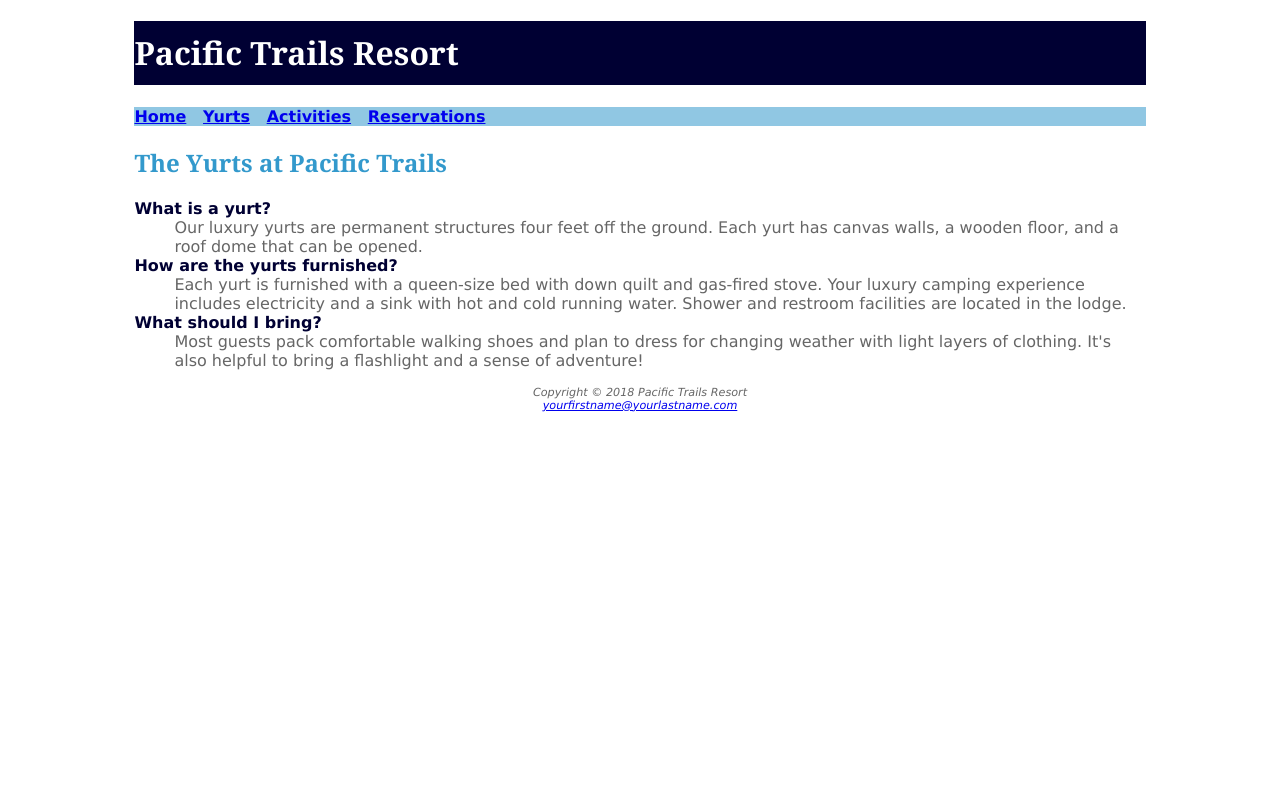
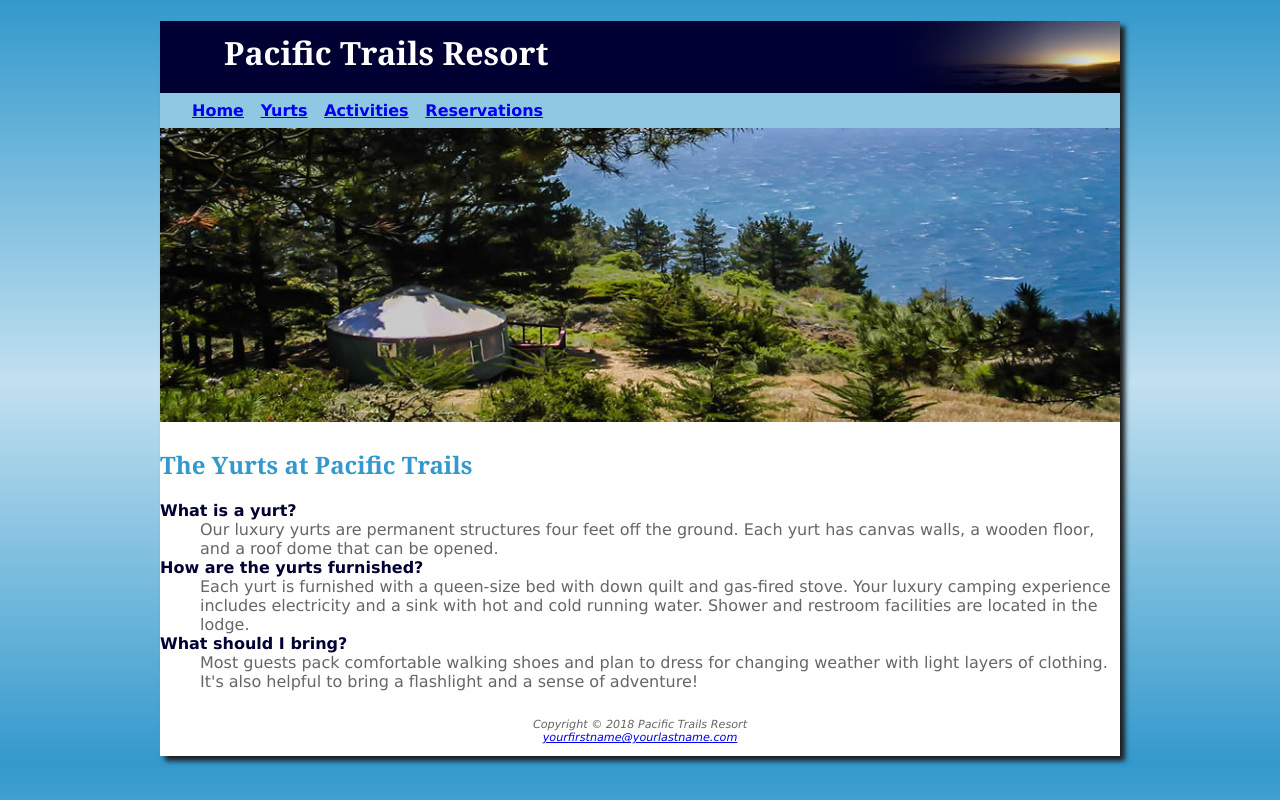
Before and after one commit to 44144-Sp22/ch4casestudy-PaigeBerry, a plain HTML site: page yurts.html in a window 1280 px wide. Drawn offline with Linux system fonts and the light colour scheme.

Commit message:
Berry Ch4 CaseStudy

```diff
--- a/pacific.css
+++ b/pacific.css
@@ -1,29 +1,92 @@
-body { background-color: #FFFFFF;
+body {
+  background-color: #3399CC;
   color: #666666;
+  background-image: linear-gradient(to bottom, #3399CC, #C2E0F0, #3399CC);
+  padding-left: 2em;
+  padding-right: 2em;
+  display: block;
   font-family: Verdana, Arial, sans-serif;
 }
-header { background-color: #000033;
+
+header {
+  background-color: #000033;
   color: #FFFFFF;
   font-family: Georgia, serif;
 }
-h1 { line-height: 200%; }
-nav { font-weight: bold;
+
+h1 {
+  background-image: url(sunset.jpg);
+  background-repeat: no-repeat;
+  background-position: right;
+  padding-left: 2em;
+  height: 72px;
+  line-height: 200%;
+  margin-bottom: 0;
+}
+
+nav {
+  font-weight: bold;
   background-color: #90C7E3;
+  text-decoration: none;
+  padding-top: .5em;
+  padding-right: .5em;
+  padding-bottom: .5em;
+  padding-left: 2em;
 }
-h2 { color: #3399CC;
+
+h2 {
+  color: #3399CC;
   font-family: Georgia, serif;
 }
-dt { color: #000033;
+
+h3 {
+  color: #000033;
+}
+
+dt {
+  color: #000033;
   font-weight: bold;
 }
-.resort { color: #000033;
+
+.resort {
+  color: #000033;
   font-size: 1.2em;
 }
-footer { font-size: .70em;
+
+footer {
+  font-size: .70em;
   font-style: italic;
   text-align: center;
+  padding: 1em;
 }
-#wrapper { width: 80%;
+
+#wrapper {
+  width: 80%;
+  min-width: 700px;
+  max-width: 1024px;
+  box-shadow: 5px 5px 5px #1e1e1e;
   margin-left: auto;
   margin-right: auto;
+  background-color: #FFFFFF;
 }
+
+#homehero {
+  height: 300px;
+  background-image: url(coast.jpg);
+  background-size: 100%, 100%;
+  background-repeat: no-repeat;
+}
+
+#yurthero {
+  height: 300px;
+  background-image: url(yurt.jpg);
+  background-size: 100%, 100%;
+  background-repeat: no-repeat;
+}
+
+#trailhero {
+  height: 300px;
+  background-image: url(trail.jpg);
+  background-size: 100%, 100%;
+  background-repeat: no-repeat;
+}
--- a/yurts.html
+++ b/yurts.html
@@ -1,10 +1,12 @@
 <!DOCTYPE html>
 <html lang="en">
+
 <head>
   <title>Pacific Trails Resort :: Yurts</title>
   <meta charset="utf-8">
   <link rel="stylesheet" href="pacific.css">
 </head>
+
 <body>
   <div id="wrapper">
     <header>
@@ -16,6 +18,8 @@
       <a href="activities.html">Activities</a> &nbsp;
       <a href="reservations.html">Reservations</a>
     </nav>
+    <div id="yurthero">
+    </div>
     <main>
       <h2>The Yurts at Pacific Trails</h2>
       <dl>
@@ -36,4 +40,5 @@ Copyright &copy; 2018 Pacific Trails Resort<br>
     </footer>
   </div>
 </body>
+
 </html>
```
Also changed, not shown: activities.html (added, +41 -0 lines), index.html (+5 -0 lines). Lines whose indentation alone changed are shown as unchanged.
